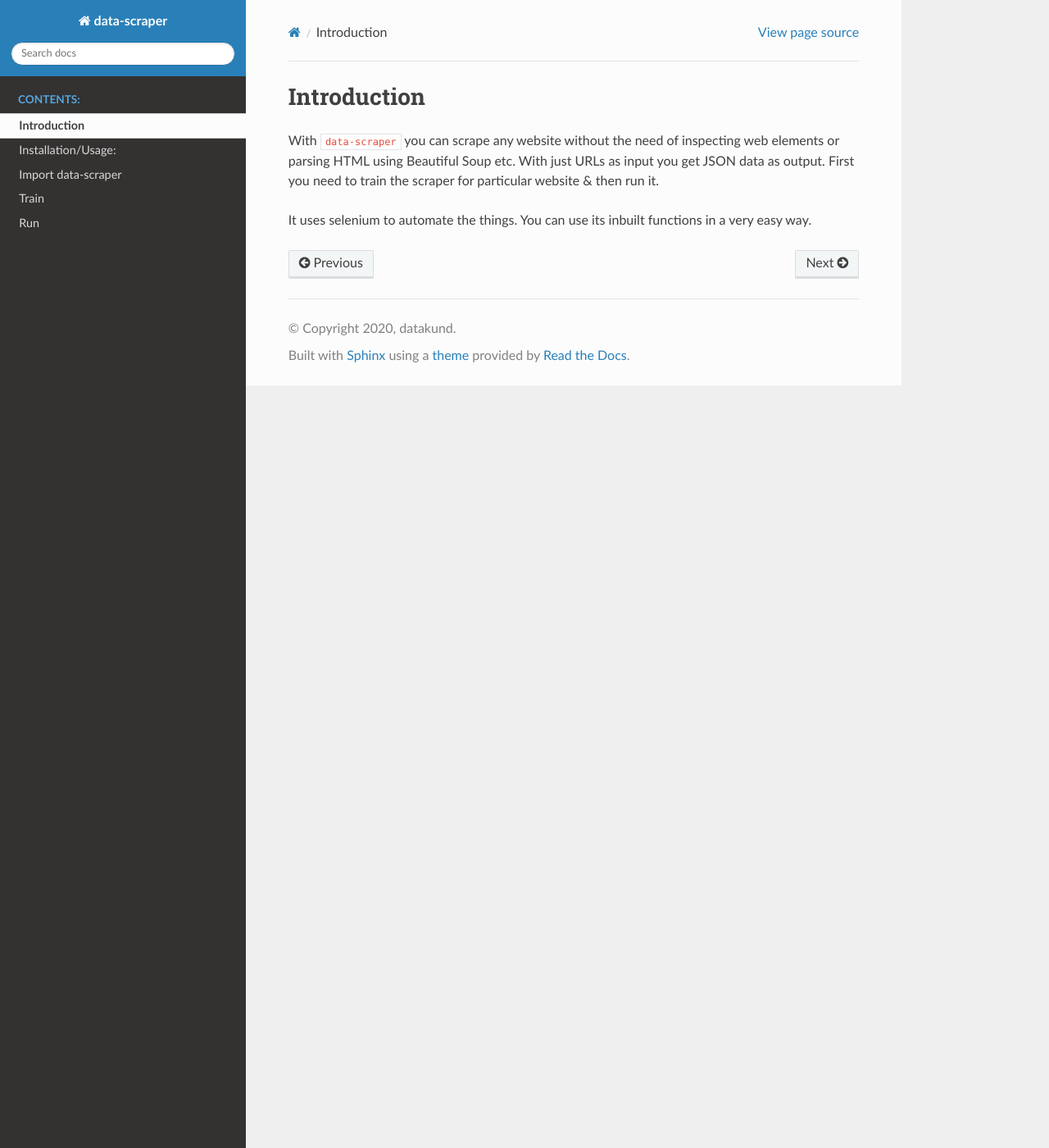
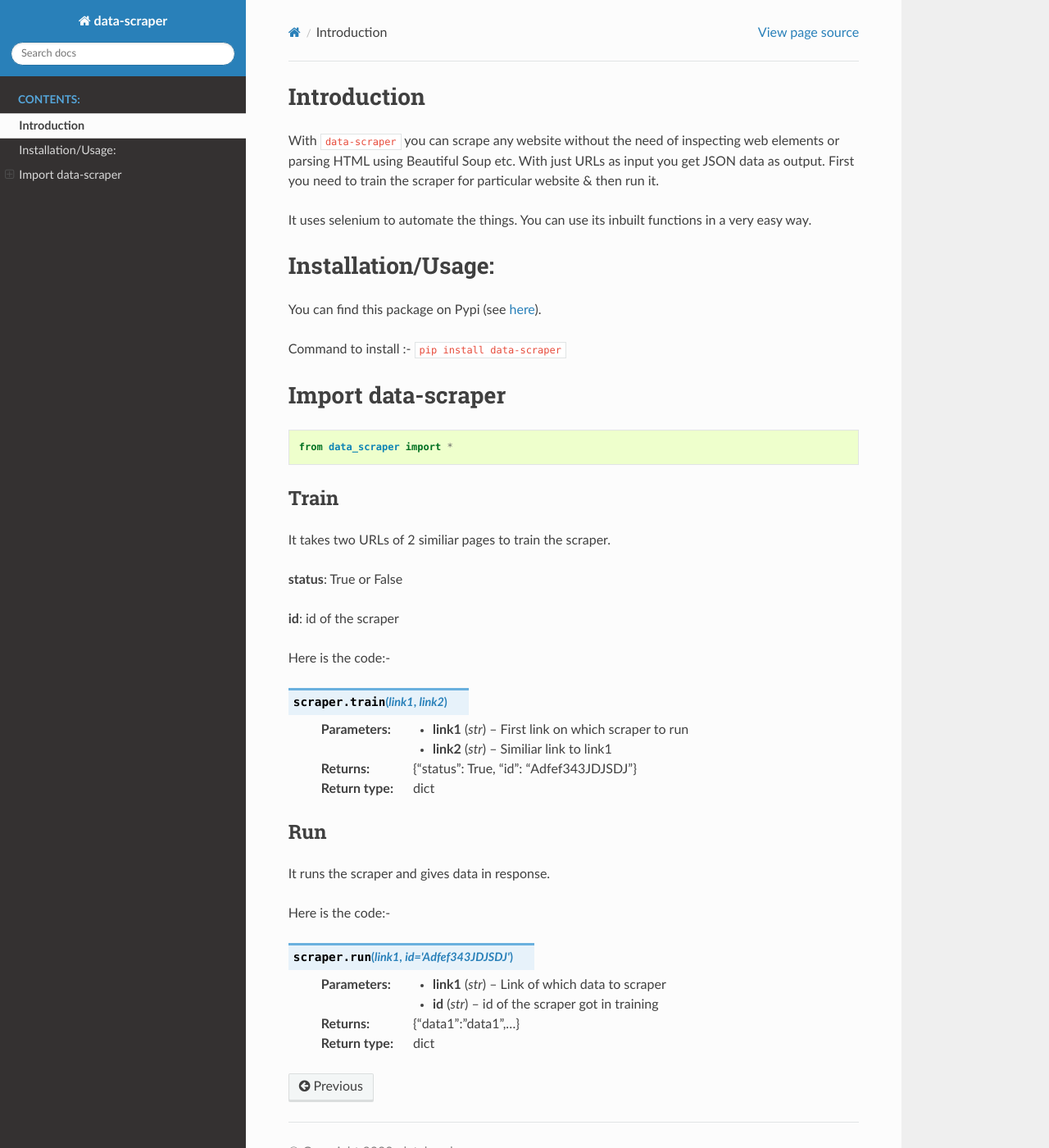
Before and after one commit to datakund/data-scraper, a Sphinx documentation site: the page built from Docs/intro.rst, in a window 1280 px wide and 1400 px high. Shown: the whole window at 82% size. Built offline with Sphinx 7.4.7 and the Read the Docs theme 2.0.0, drawn with Linux system fonts in a browser that asks for light colours.

Commit message:
Add files via upload

```diff
--- a/Docs/index.rst
+++ b/Docs/index.rst
@@ -11,6 +11,3 @@
    :caption: Contents:
 
    intro
-   installation
-   train
-   run
--- a/Docs/intro.rst
+++ b/Docs/intro.rst
@@ -6,3 +6,51 @@
 First you need to train the scraper for particular website & then run it.
 
 It uses selenium to automate the things. You can use its inbuilt functions in a very easy way.
+
+Installation/Usage:
+*******************
+You can find this package on Pypi (see `here <https://pypi.org/project/data-scraper/>`_).
+
+Command to install :- ``pip install data-scraper``
+
+Import data-scraper
+**************************************************
+.. code-block:: python
+
+	from data_scraper import *
+
+
+**************************************************
+Train
+**************************************************
+It takes two URLs of 2 similiar pages to train the scraper.
+
+**status**: True or False
+
+**id**: id of the scraper
+
+Here is the code:-
+
+.. py:function:: scraper.train(link1,link2)
+
+
+   :param str link1: First link on which scraper to run
+   :param str link2: Similiar link to link1
+   :return: {"status": True, "id": "Adfef343JDJSDJ"}
+   :rtype: dict
+
+
+**************************************************
+Run
+**************************************************
+It runs the scraper and gives data in response.
+
+Here is the code:-
+
+.. py:function:: scraper.run(link1,id="Adfef343JDJSDJ")
+
+
+   :param str link1: Link of which data to scraper
+   :param str id: id of the scraper got in training
+   :return: {"data1":"data1",...}
+   :rtype: dict
```
